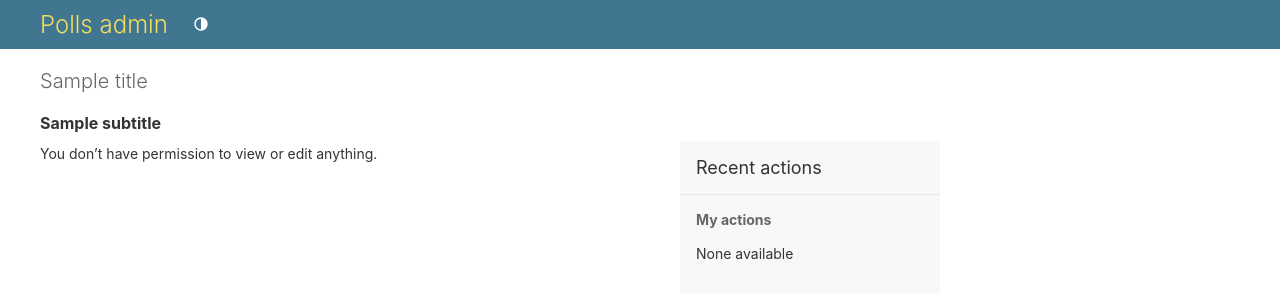
After one commit to Danimarqz/PollsDjangoTest, a Django app: template templates/admin/index.html in a window 1280 px wide. The commit adds this page. Shown: the top 300 px of the page. Run offline with Django 4.2, Linux system fonts and the light colour scheme; the template is opened without the code that fills it: most values are stand-ins (such as "Sample title", 1, 10 or a date in 2020); data that the repository does not hold is empty.

Commit message:
css added, templates modified, admin page modified

```diff
--- a/polls/models.py
+++ b/polls/models.py
@@ -1,6 +1,7 @@
 import datetime
 from django.db import models
 from django.utils import timezone
+from django.contrib import admin
 
 # Create your models here.
 class Question(models.Model):
@@ -8,6 +9,11 @@ class Question(models.Model):
     pub_date = models.DateTimeField('date published')
     def __str__(self):
         return self.question_text
+    @admin.display(
+        boolean=True,
+        ordering='pub_date',
+        description='Published recently?',
+    )
     def was_published_recently(self):
         now = timezone.now()
         return now - datetime.timedelta(days=1) <= self.pub_date <= now
--- a/polls/templates/polls/detail.html
+++ b/polls/templates/polls/detail.html
@@ -1,3 +1,6 @@
+{% load static %}
+    <link rel="stylesheet" href="{% static 'polls/style.css' %}">
+<body>
 <form action="{% url 'polls:vote' question.id %}" method="post">
     {% csrf_token %}
     <fieldset>
@@ -10,3 +13,4 @@
     </fieldset>
     <input type="submit" value="Vote">
     </form>
+</body>
--- a/polls/templates/polls/index.html
+++ b/polls/templates/polls/index.html
@@ -1,7 +1,8 @@
+{% load static %}
 <!DOCTYPE html>
 <html lang="en">
 <head>
-    {% load static %}
+
     <link rel="stylesheet" href="{% static 'polls/style.css' %}">
     <meta charset="utf-8">
     <meta http-equiv="X-UA-Compatible" content="IE=edge">
--- a/projectdj/settings.py
+++ b/projectdj/settings.py
@@ -10,6 +10,7 @@ For the full list of settings and their values, see
 https://docs.djangoproject.com/en/4.2/ref/settings/
 """
 
+import os
 from pathlib import Path
 from decouple import config
 
@@ -56,7 +57,7 @@ ROOT_URLCONF = 'projectdj.urls'
 TEMPLATES = [
     {
         'BACKEND': 'django.template.backends.django.DjangoTemplates',
-        'DIRS': [],
+        'DIRS': [BASE_DIR / 'templates'],
         'APP_DIRS': True,
         'OPTIONS': {
             'context_processors': [
@@ -124,7 +125,8 @@ USE_TZ = True
 # Static files (CSS, JavaScript, Images)
 # https://docs.djangoproject.com/en/4.2/howto/static-files/
 
-STATIC_URL = 'static/'
+STATIC_URL = '/static/'
+# STATICFILES_DIRS = [os.path.join(BASE_DIR, 'polls/static'),]
 
 # Default primary key field type
 # https://docs.djangoproject.com/en/4.2/ref/settings/#default-auto-field
--- a/projectdj/urls.py
+++ b/projectdj/urls.py
@@ -17,8 +17,10 @@ Including another URLconf
 from django.contrib import admin
 from django.urls import path
 from django.urls import include
+from django.conf import settings
+from django.conf.urls.static import static
 
 urlpatterns = [
     path('polls/', include('polls.urls')),
     path('admin/', admin.site.urls),
-]
+] + static(settings.STATIC_URL, document_root=settings.STATIC_ROOT)
--- /dev/null
+++ b/templates/admin/base_site.html
@@ -0,0 +1,12 @@
+{% extends "admin/base.html" %}
+
+{% block title %}{% if subtitle %}{{ subtitle }} | {% endif %}{{ title }} | {{ site_title|default:_('Django site admin') }}{% endblock %}
+
+{% block branding %}
+<div id="site-name"><h1><a href="{% url 'admin:index' %}">Polls admin</a></h1></div>
+{% if user.is_anonymous %}
+  {% include "admin/color_theme_toggle.html" %}
+{% endif %}
+{% endblock %}
+
+{% block nav-global %}{% endblock %}
--- /dev/null
+++ b/templates/admin/index.html
@@ -0,0 +1,50 @@
+{% extends "admin/base_site.html" %}
+{% load i18n static %}
+
+{% block extrastyle %}{{ block.super }}<link rel="stylesheet" href="{% static "admin/css/dashboard.css" %}">{% endblock %}
+
+{% block coltype %}colMS{% endblock %}
+
+{% block bodyclass %}{{ block.super }} dashboard{% endblock %}
+
+{% block nav-breadcrumbs %}{% endblock %}
+
+{% block nav-sidebar %}{% endblock %}
+
+{% block content %}
+<div id="content-main">
+  {% include "admin/app_list.html" with app_list=app_list show_changelinks=True %}
+</div>
+{% endblock %}
+
+{% block sidebar %}
+<div id="content-related">
+    <div class="module" id="recent-actions-module">
+        <h2>{% translate 'Recent actions' %}</h2>
+        <h3>{% translate 'My actions' %}</h3>
+            {% load log %}
+            {% get_admin_log 10 as admin_log for_user user %}
+            {% if not admin_log %}
+            <p>{% translate 'None available' %}</p>
+            {% else %}
+            <ul class="actionlist">
+            {% for entry in admin_log %}
+            <li class="{% if entry.is_addition %}addlink{% endif %}{% if entry.is_change %}changelink{% endif %}{% if entry.is_deletion %}deletelink{% endif %}">
+                {% if entry.is_deletion or not entry.get_admin_url %}
+                    {{ entry.object_repr }}
+                {% else %}
+                    <a href="{{ entry.get_admin_url }}">{{ entry.object_repr }}</a>
+                {% endif %}
+                <br>
+                {% if entry.content_type %}
+                    <span class="mini quiet">{% filter capfirst %}{{ entry.content_type.name }}{% endfilter %}</span>
+                {% else %}
+                    <span class="mini quiet">{% translate 'Unknown content' %}</span>
+                {% endif %}
+            </li>
+            {% endfor %}
+            </ul>
+            {% endif %}
+    </div>
+</div>
+{% endblock %}
```
Also changed, not shown: polls/admin.py (+18 -3 lines), polls/static/polls/images/background.png (renamed from polls/templates/static/polls/images/background.png), polls/static/polls/style.css (renamed from polls/templates/static/polls/style.css).
